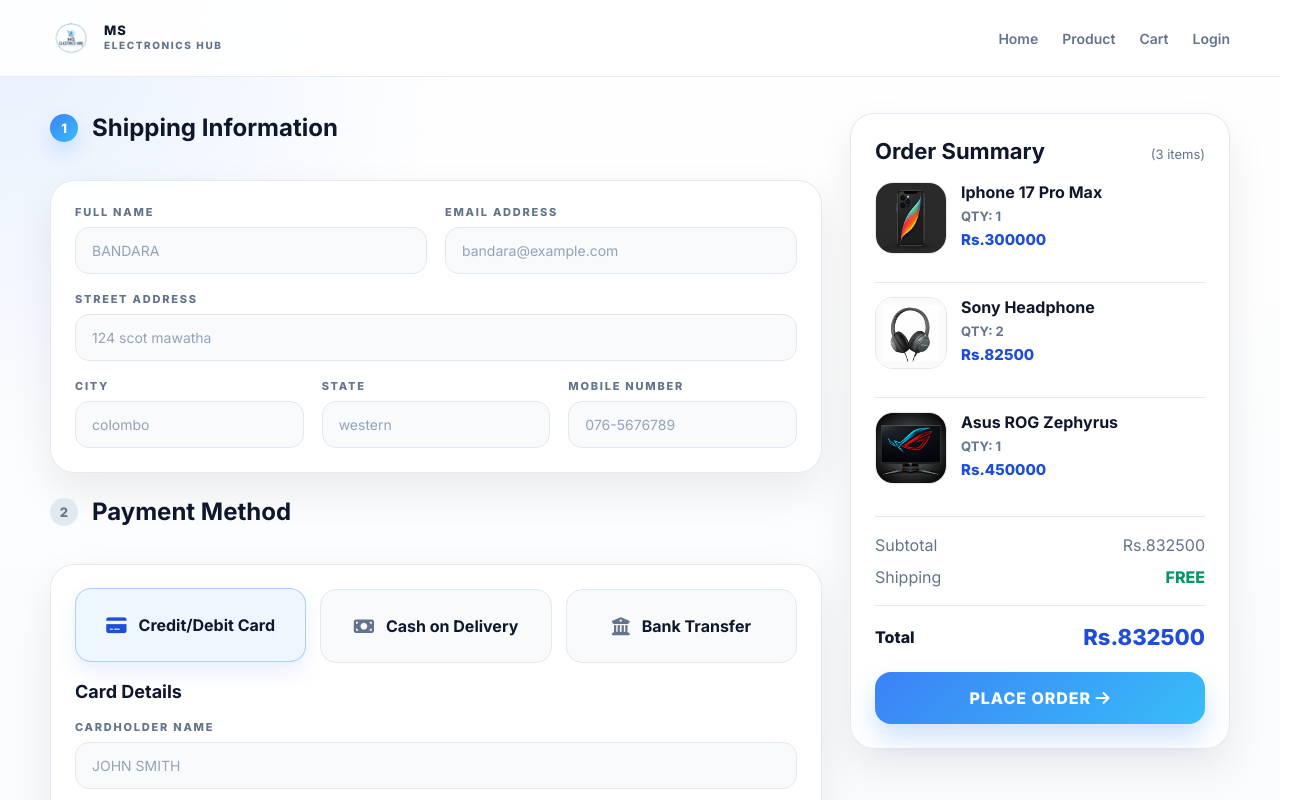
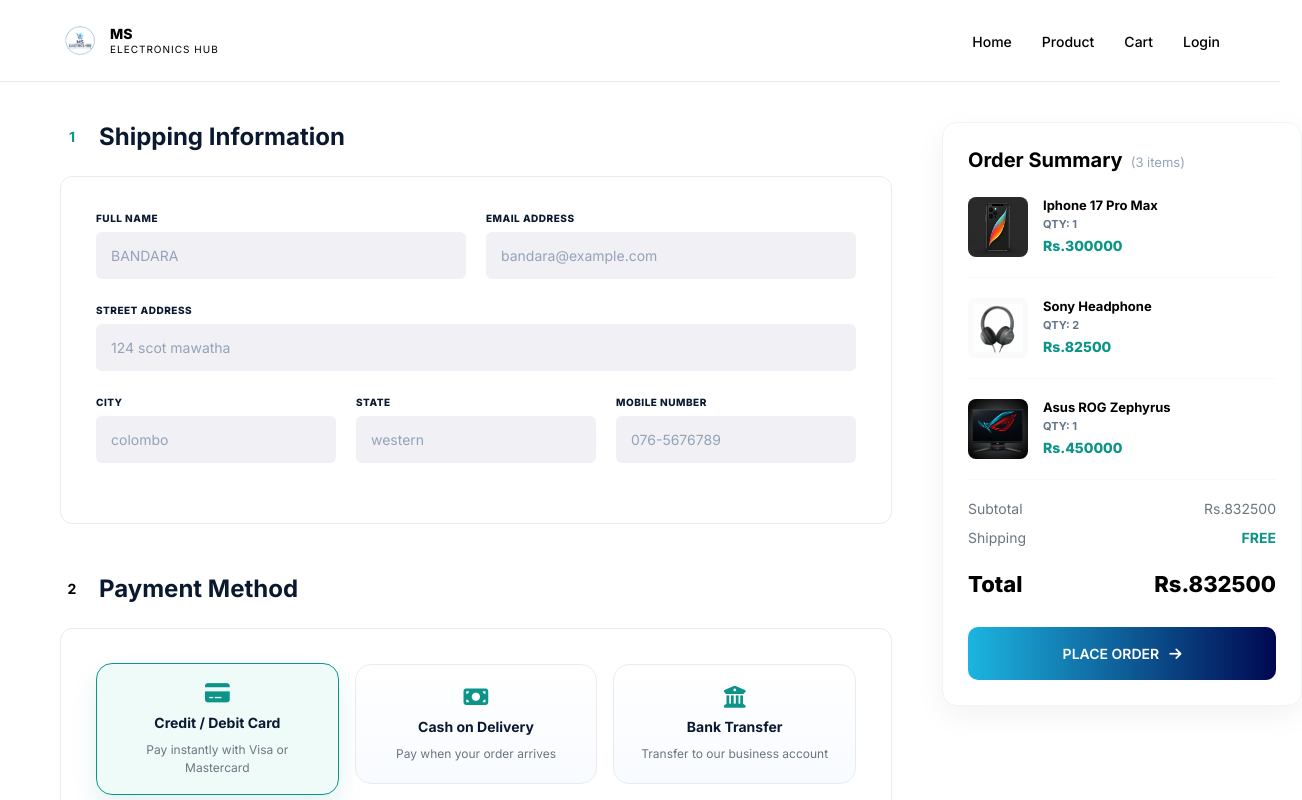
Before and after one commit to AzharMahmood2000/mini-ecommerce-website, a plain HTML site: page frontend/pages/checkout.html in a window 1280 px wide. Both pictures are taken after a click on the button "PLACE ORDER". Shown: the top 800 px of the page, 1302 px wide, since content can reach past the window. Drawn offline with Linux system fonts and the light colour scheme.

Commit message:
Updated Files

```diff
--- a/frontend/css/checkout-style.css
+++ b/frontend/css/checkout-style.css
@@ -1,177 +1,107 @@
 :root {
-    --primary: #3b82f6;
-    --primary-dark: #1d4ed8;
-    --navy: #0f172a;
-    --text: #1e293b;
-    --muted: #64748b;
-    --border: #e2e8f0;
-    --surface: #ffffff;
-    --bg: #f8fafc;
-    --success: #059669;
-    --shadow: 0 18px 40px rgba(15, 23, 42, 0.08);
+    --primary-teal: #0d9488;
+    --muted-gray: #f1f3f5;
+    --border-color: #e9ecef;
+    --text-dark: #0a192f;
+    --text-gray: #6c757d;
+    --gradient-blue: linear-gradient(90deg, #1cb5e0 0%, #000851 100%);
 }
 
 * {
-    box-sizing: border-box;
-}
-
-html,
-body {
     margin: 0;
     padding: 0;
+    box-sizing: border-box;
+    font-family: 'Inter', sans-serif;
 }
 
 body {
-    font-family: 'Inter', sans-serif;
-    background:
-        radial-gradient(circle at top left, rgba(59, 130, 246, 0.12), transparent 28%),
-        linear-gradient(180deg, #ffffff 0%, var(--bg) 100%);
-    color: var(--text);
-}
-
-a {
-    color: inherit;
-    text-decoration: none;
-}
-
-img {
-    display: block;
-    max-width: 100%;
+    background-color: #fff;
+    padding-bottom: 50px;
 }
 
 .container {
-    width: min(1180px, calc(100% - 32px));
+    max-width: 1200px;
     margin: 0 auto;
+    padding: 0 20px;
 }
 
-.navbar {
-    background: rgba(255, 255, 255, 0.9);
-    backdrop-filter: blur(14px);
-    border-bottom: 1px solid rgba(226, 232, 240, 0.8);
-    position: sticky;
-    top: 0;
-    z-index: 20;
+/* Navbar (same as previous) */
+.navbar { padding: 25px 0; border-bottom: 1px solid var(--border-color); margin-bottom: 40px; }
+.nav-content { display: flex; justify-content: space-between; align-items: center; }
+.logo { display: flex; align-items: center; gap: 10px; }
+.logo img { width: 40px; }
+.logo-text { font-weight: 800; font-size: 14px; line-height: 1; }
+.logo-text span { font-size: 10px; font-weight: 400; letter-spacing: 1px; }
+.nav-links { list-style: none; display: flex; gap: 30px; }
+.nav-links a { text-decoration: none; color: #000; font-weight: 500; font-size: 14px; transition: color 0.3s ease; }
+.nav-links a:hover { color: #0066cc; }
+
+
+/* Layout Grid */
+.checkout-wrapper {
+    display: grid;
+    grid-template-columns: 1fr 360px;
+    gap: 50px;
+    align-items: start;
 }
 
-.nav-content {
-    min-height: 76px;
-    display: flex;
-    align-items: center;
-    justify-content: space-between;
-    gap: 24px;
-}
-
-.logo {
-    display: flex;
-    align-items: center;
-    gap: 12px;
-}
-
-.logo img {
-    width: 42px;
-    height: 42px;
-    object-fit: contain;
-}
-
-.logo-text {
-    font-size: 13px;
-    font-weight: 800;
-    line-height: 1.05;
-    letter-spacing: 0.08em;
-    color: var(--navy);
-}
-
-.logo-text span {
-    font-size: 10px;
-    letter-spacing: 0.16em;
-    color: var(--muted);
-}
-
-.nav-links {
-    list-style: none;
-    display: flex;
-    align-items: center;
-    gap: 24px;
-    margin: 0;
-    padding: 0;
-}
-
-.nav-links a {
-    font-size: 14px;
-    font-weight: 600;
-    color: var(--muted);
-    transition: color 0.2s ease;
-}
-
-.nav-links a:hover {
-    color: var(--primary-dark);
-}
-
-.checkout-wrapper {
-    display: grid;
-    grid-template-columns: minmax(0, 1fr) 380px;
-    gap: 28px;
-    align-items: start;
-    padding: 36px 0 48px;
-}
-
-.checkout-main {
-    display: flex;
-    flex-direction: column;
-    gap: 24px;
-}
-
+/* Section Headers & Step Indicators */
 .section-header {
     display: flex;
     align-items: center;
-    gap: 14px;
-    margin-bottom: 14px;
+    gap: 15px;
+    margin-bottom: 25px;
 }
 
 .section-header h2 {
-    margin: 0;
     font-size: 24px;
-    color: var(--navy);
+    font-weight: 700;
+    color: var(--text-dark);
 }
 
 .step-num {
-    width: 28px;
-    height: 28px;
+    width: 24px;
+    height: 24px;
     border-radius: 50%;
-    display: grid;
-    place-items: center;
-    font-size: 13px;
-    font-weight: 800;
-    background: #e2e8f0;
-    color: var(--muted);
+    display: flex;
+    align-items: center;
+    justify-content: center;
+    font-size: 14px;
+    font-weight: 700;
 }
 
 .step-num.active {
-    background: linear-gradient(135deg, var(--primary), #38bdf8);
-    color: #fff;
-    box-shadow: 0 10px 20px rgba(59, 130, 246, 0.22);
+    color: var(--primary-teal);
+    background: transparent;
 }
 
-.form-card,
-.summary-card {
-    background: rgba(255, 255, 255, 0.92);
-    border: 1px solid rgba(226, 232, 240, 0.9);
-    border-radius: 24px;
-    box-shadow: var(--shadow);
+.disabled .step-num {
+    background: #e9ecef;
+    color: #adb5bd;
 }
 
+.disabled h2 {
+    color: #adb5bd !important;
+}
+
+/* Form Styles */
 .form-card {
-    padding: 24px;
+    background: #fff;
+    border: 1px solid var(--border-color);
+    border-radius: 12px;
+    padding: 35px;
+    margin-bottom: 50px;
 }
 
 .form-row {
     display: grid;
-    grid-template-columns: repeat(2, minmax(0, 1fr));
-    gap: 18px;
+    grid-template-columns: 1fr 1fr;
+    gap: 20px;
+    margin-bottom: 25px;
 }
 
 .three-cols {
-    grid-template-columns: repeat(3, minmax(0, 1fr));
+    grid-template-columns: 1fr 1fr 1fr;
 }
 
 .form-group {
@@ -181,91 +111,95 @@ img {
 }
 
 .full-width {
-    margin-top: 18px;
-    margin-bottom: 18px;
+    margin-bottom: 25px;
 }
 
 .form-group label {
-    font-size: 11px;
+    font-size: 10px;
     font-weight: 800;
-    letter-spacing: 0.16em;
-    color: var(--muted);
+    letter-spacing: 0.5px;
+    color: var(--text-dark);
 }
 
 .form-group input {
-    width: 100%;
-    border: 1px solid var(--border);
-    border-radius: 14px;
-    padding: 14px 16px;
-    font: inherit;
+    background-color: #f0f0f5;
+    border: none;
+    border-radius: 6px;
+    padding: 15px;
     font-size: 14px;
-    color: var(--text);
-    background: #f8fafc;
-    transition: border-color 0.2s ease, box-shadow 0.2s ease, background 0.2s ease;
+    color: var(--text-dark);
 }
 
 .form-group input::placeholder {
     color: #94a3b8;
 }
 
-.form-group input:focus {
-    outline: none;
-    border-color: rgba(59, 130, 246, 0.4);
-    background: #fff;
-    box-shadow: 0 0 0 4px rgba(59, 130, 246, 0.12);
-}
-
+/* Payment Options */
 .payment-methods {
     display: grid;
     grid-template-columns: repeat(3, minmax(0, 1fr));
-    gap: 14px;
-    margin-bottom: 18px;
+    gap: 16px;
+    margin-bottom: 24px;
 }
 
 .payment-option {
     position: relative;
 }
 
-.payment-option input[type='radio'] {
+.payment-option input[type="radio"] {
     position: absolute;
     opacity: 0;
+    inset: 0;
 }
 
 .payment-label {
-    min-height: 74px;
+    min-height: 120px;
     display: flex;
+    flex-direction: column;
+    justify-content: center;
     align-items: center;
-    justify-content: center;
-    gap: 12px;
-    padding: 18px;
-    border: 1px solid var(--border);
+    gap: 10px;
+    text-align: center;
+    border: 1px solid var(--border-color);
     border-radius: 16px;
+    padding: 18px 16px;
+    background: linear-gradient(180deg, #fff, #f8fbff);
     cursor: pointer;
-    background: #f8fafc;
-    color: var(--navy);
-    font-weight: 700;
     transition: transform 0.2s ease, border-color 0.2s ease, box-shadow 0.2s ease, background 0.2s ease;
 }
 
 .payment-label i {
-    font-size: 18px;
-    color: var(--muted);
+    font-size: 22px;
+    color: var(--primary-teal);
 }
 
-.payment-option input[type='radio']:checked + .payment-label {
-    border-color: rgba(59, 130, 246, 0.35);
-    background: #eef6ff;
-    box-shadow: 0 10px 20px rgba(37, 99, 235, 0.1);
+.payment-title {
+    font-size: 14px;
+    font-weight: 700;
+    color: var(--text-dark);
+}
+
+.payment-subtext {
+    font-size: 12px;
+    line-height: 1.45;
+    color: var(--text-gray);
+}
+
+.payment-option input[type="radio"]:checked + .payment-label {
+    border-color: var(--primary-teal);
+    background: #effbf9;
+    box-shadow: 0 12px 24px rgba(13, 148, 136, 0.12);
     transform: translateY(-1px);
 }
 
-.payment-option input[type='radio']:checked + .payment-label i {
-    color: var(--primary-dark);
+.payment-option input[type="radio"]:checked + .payment-label i {
+    color: var(--primary-teal);
 }
 
 .payment-details {
     display: none;
-    margin-top: 18px;
+    margin-bottom: 24px;
+    animation: fadeIn 0.25s ease;
 }
 
 .payment-details.active {
@@ -273,112 +207,117 @@ img {
 }
 
 .payment-details h3 {
-    margin: 0 0 16px;
-    font-size: 18px;
-    color: var(--navy);
+    font-size: 16px;
+    font-weight: 700;
+    color: var(--text-dark);
+    margin-bottom: 18px;
 }
 
 .bank-info,
 .cod-info {
-    border: 1px solid var(--border);
-    border-radius: 18px;
-    background: #f8fafc;
-}
-
-.bank-info {
+    border: 1px solid var(--border-color);
+    border-radius: 12px;
+    background: #fafbfd;
     padding: 18px;
 }
 
-.bank-info p {
-    margin: 0 0 10px;
-    line-height: 1.7;
-}
-
-.bank-info strong {
-    color: var(--navy);
+.bank-info p,
+.cod-info p {
+    margin-bottom: 10px;
+    color: var(--text-gray);
+    line-height: 1.6;
 }
 
 .bank-note {
     margin-top: 14px !important;
-    color: var(--muted);
-    font-size: 13px;
+    font-size: 12px;
+    color: var(--text-gray);
 }
 
 .cod-info {
-    padding: 28px 20px;
     text-align: center;
 }
 
 .cod-info i {
-    font-size: 42px;
-    color: var(--primary-dark);
-    margin-bottom: 12px;
+    font-size: 34px;
+    color: var(--primary-teal);
+    margin-bottom: 10px;
 }
 
-.cod-info h3 {
-    margin: 0 0 10px;
-    color: var(--navy);
+@keyframes fadeIn {
+    from {
+        opacity: 0;
+        transform: translateY(-6px);
+    }
+    to {
+        opacity: 1;
+        transform: translateY(0);
+    }
 }
 
-.cod-info p {
-    margin: 0;
-    color: var(--muted);
-    line-height: 1.7;
+/* Locked Section */
+.locked-card {
+    border: 2px dashed #e2e8f0;
+    border-radius: 12px;
+    padding: 60px 0;
+    display: flex;
+    justify-content: center;
+    align-items: center;
+    text-align: center;
 }
 
-.checkout-sidebar {
-    position: sticky;
-    top: 96px;
+.lock-content i {
+    font-size: 24px;
+    color: #94a3b8;
+    margin-bottom: 15px;
 }
 
+.lock-content p {
+    color: #94a3b8;
+    font-size: 13px;
+    font-weight: 500;
+}
+
+/* Sidebar / Order Summary */
 .summary-card {
-    padding: 24px;
+    background: #fff;
+    border-radius: 15px;
+    padding: 25px;
+    box-shadow: 0 10px 30px rgba(0,0,0,0.05);
+    border: 1px solid #f1f3f5;
 }
 
 .summary-title {
     display: flex;
     align-items: baseline;
-    justify-content: space-between;
-    gap: 12px;
-    margin-bottom: 18px;
+    gap: 8px;
+    margin-bottom: 25px;
 }
 
 .summary-title h3 {
-    margin: 0;
-    font-size: 22px;
-    color: var(--navy);
+    font-size: 20px;
+    font-weight: 700;
 }
 
 .item-count {
-    color: var(--muted);
+    color: #94a3b8;
     font-size: 13px;
 }
 
-.summary-items {
-    display: grid;
-    gap: 14px;
-}
-
 .summary-item {
-    display: grid;
-    grid-template-columns: 72px minmax(0, 1fr);
-    gap: 14px;
-    padding: 14px 0;
-    border-top: 1px solid var(--border);
-}
-
-.summary-item:first-child {
-    border-top: 0;
-    padding-top: 0;
+    display: flex;
+    gap: 15px;
+    padding-bottom: 20px;
+    margin-bottom: 20px;
+    border-bottom: 1px solid #f8f9fa;
 }
 
 .item-thumb {
-    width: 72px;
-    height: 72px;
-    border-radius: 18px;
+    width: 60px;
+    height: 60px;
+    background: #f8f9fa;
+    border-radius: 8px;
     overflow: hidden;
-    border: 1px solid var(--border);
-    background: #fff;
 }
 
 .item-thumb img {
@@ -387,122 +326,90 @@ img {
     object-fit: cover;
 }
 
-.item-info {
-    display: flex;
-    flex-direction: column;
-    gap: 6px;
+.item-info h4 {
+    font-size: 13px;
+    font-weight: 700;
+    margin-bottom: 4px;
 }
 
-.item-info h4 {
-    margin: 0;
-    font-size: 16px;
-    color: var(--navy);
+.item-info .qty {
+    font-size: 11px;
+    font-weight: 700;
+    color: #64748b;
+    margin-bottom: 4px;
 }
 
-.qty {
-    margin: 0;
-    font-size: 13px;
-    color: var(--muted);
+.item-info .price {
+    font-size: 14px;
+    font-weight: 800;
+    color: var(--primary-teal);
+}
+
+.totals-section {
+    margin-top: 10px;
+}
+
+.total-row {
+    display: flex;
+    justify-content: space-between;
+    font-size: 14px;
+    color: var(--text-gray);
+    margin-bottom: 12px;
+}
+
+.free-text {
+    color: var(--primary-teal);
     font-weight: 700;
 }
 
-.price {
-    font-size: 15px;
-    font-weight: 800;
-    color: var(--primary-dark);
+.grand-total {
+    display: flex;
+    justify-content: space-between;
+    margin-top: 25px;
+    margin-bottom: 30px;
 }
 
-.totals-section {
-    margin-top: 18px;
-    padding-top: 18px;
-    border-top: 1px solid var(--border);
-}
-
-.total-row,
-.grand-total {
-    display: flex;
-    align-items: center;
-    justify-content: space-between;
-    gap: 16px;
-}
-
-.total-row {
-    margin-bottom: 12px;
-    color: var(--muted);
-}
-
-.free-text {
-    color: var(--success);
+.grand-total span:first-child {
+    font-size: 22px;
     font-weight: 800;
 }
 
-.grand-total {
-    margin-top: 18px;
-    padding-top: 18px;
-    border-top: 1px solid var(--border);
+.grand-total .amount {
+    font-size: 22px;
     font-weight: 800;
-    color: var(--navy);
-}
-
-.amount {
-    font-size: 22px;
-    color: var(--primary-dark);
 }
 
 .place-order-btn {
     width: 100%;
-    margin-top: 22px;
-    border: 0;
-    border-radius: 16px;
-    padding: 16px 18px;
-    background: linear-gradient(135deg, var(--primary), #38bdf8);
-    color: #fff;
-    font: inherit;
-    font-weight: 800;
-    letter-spacing: 0.06em;
+    padding: 18px;
+    border-radius: 10px;
+    border: none;
+    background: var(--gradient-blue);
+    color: white;
+    font-weight: 600;
+    font-size: 14px;
     cursor: pointer;
-    box-shadow: 0 14px 26px rgba(59, 130, 246, 0.24);
-    transition: transform 0.2s ease, box-shadow 0.2s ease;
+    display: flex;
+    justify-content: center;
+    align-items: center;
+    gap: 10px;
 }
 
-.place-order-btn:hover {
-    transform: translateY(-1px);
-    box-shadow: 0 18px 30px rgba(59, 130, 246, 0.28);
-}
-
-@media (max-width: 1024px) {
+@media (max-width: 900px) {
     .checkout-wrapper {
         grid-template-columns: 1fr;
     }
+    .checkout-sidebar {
+        order: -1; /* Summary on top on mobile */
+    }
 
-    .checkout-sidebar {
-        position: static;
+    .payment-methods {
+        grid-template-columns: 1fr;
     }
 }
 
-@media (max-width: 720px) {
-    .nav-content {
-        flex-direction: column;
-        align-items: flex-start;
-        padding: 16px 0;
-    }
-
-    .nav-links {
-        gap: 14px;
-        flex-wrap: wrap;
-    }
-
-    .checkout-wrapper {
-        padding-top: 24px;
-    }
-
-    .form-row,
-    .three-cols,
-    .payment-methods {
-        grid-template-columns: 1fr;
-    }
-
-    .summary-item {
-        grid-template-columns: 64px minmax(0, 1fr);
+@media (max-width: 600px) {
+    .payment-label {
+        min-height: 104px;
     }
 }
--- a/frontend/js/cart.js
+++ b/frontend/js/cart.js
@@ -92,8 +92,9 @@ document.addEventListener('DOMContentLoaded', () => {
     // Checkout button
     const checkoutBtn = document.querySelector('.checkout-btn');
     if (checkoutBtn) {
-        checkoutBtn.addEventListener('click', () => {
-            window.location.href = 'checkout.html';
+        checkoutBtn.addEventListener('click', (event) => {
+            event.preventDefault();
+            window.location.href = './checkout.html';
         });
     }
 });
--- a/frontend/pages/checkout.html
+++ b/frontend/pages/checkout.html
@@ -20,10 +20,10 @@
                 <div class="logo-text">MS <br><span>ELECTRONICS HUB</span></div>
             </div>
             <ul class="nav-links">
-                <li><a href="../index.html">Home</a></li>
+                <li><a href="home.html">Home</a></li>
                 <li><a href="product.html">Product</a></li>
                 <li><a href="cart.html">Cart</a></li>
-                <li><a href="login.html">Login</a></li>
+                <li><a href="#">Login</a></li>
             </ul>
         </div>
     </nav>
@@ -82,13 +82,13 @@
 
             <div class="form-card">
                 <form id="payment-form">
-                    <!-- Payment Method Selection -->
                     <div class="payment-methods">
                         <div class="payment-option">
                             <input type="radio" id="card-payment" name="payment-method" value="card" checked>
                             <label for="card-payment" class="payment-label">
                                 <i class="fas fa-credit-card"></i>
-                                <span>Credit/Debit Card</span>
+                                <span class="payment-title">Credit / Debit Card</span>
+                                <span class="payment-subtext">Pay instantly with Visa or Mastercard</span>
                             </label>
                         </div>
 
@@ -96,7 +96,8 @@
                             <input type="radio" id="cod-payment" name="payment-method" value="cod">
                             <label for="cod-payment" class="payment-label">
                                 <i class="fas fa-money-bill"></i>
-                                <span>Cash on Delivery</span>
+                                <span class="payment-title">Cash on Delivery</span>
+                                <span class="payment-subtext">Pay when your order arrives</span>
                             </label>
                         </div>
 
@@ -104,12 +105,12 @@
                             <input type="radio" id="bank-payment" name="payment-method" value="bank">
                             <label for="bank-payment" class="payment-label">
                                 <i class="fas fa-university"></i>
-                                <span>Bank Transfer</span>
+                                <span class="payment-title">Bank Transfer</span>
+                                <span class="payment-subtext">Transfer to our business account</span>
                             </label>
                         </div>
                     </div>
 
-                    <!-- Card Details (Visible when card payment selected) -->
                     <div id="card-details" class="payment-details active">
                         <h3>Card Details</h3>
 
@@ -135,10 +136,8 @@
                         </div>
                     </div>
 
-                    <!-- Bank Transfer Details (Hidden by default) -->
                     <div id="bank-details" class="payment-details">
                         <h3>Bank Transfer Details</h3>
-
                         <div class="bank-info">
                             <p><strong>Bank Name:</strong> Central Bank of Sri Lanka</p>
                             <p><strong>Account Number:</strong> 1234567890</p>
@@ -148,7 +147,6 @@
                         </div>
                     </div>
 
-                    <!-- Cash on Delivery (Hidden by default) -->
                     <div id="cod-details" class="payment-details">
                         <div class="cod-info">
                             <i class="fas fa-check-circle"></i>
@@ -221,7 +219,7 @@
                     </div>
                 </div>
 
-                <button class="place-order-btn">
+                <button type="button" class="place-order-btn">
                     PLACE ORDER <i class="fas fa-arrow-right"></i>
                 </button>
             </div>
@@ -229,7 +227,6 @@
 
     </main>
 
-    <script src="../js/navbar.js"></script>
     <script src="../js/checkout.js"></script>
 </body>
 </html>
```
Also changed, not shown: frontend/js/checkout.js (+40 -58 lines).
